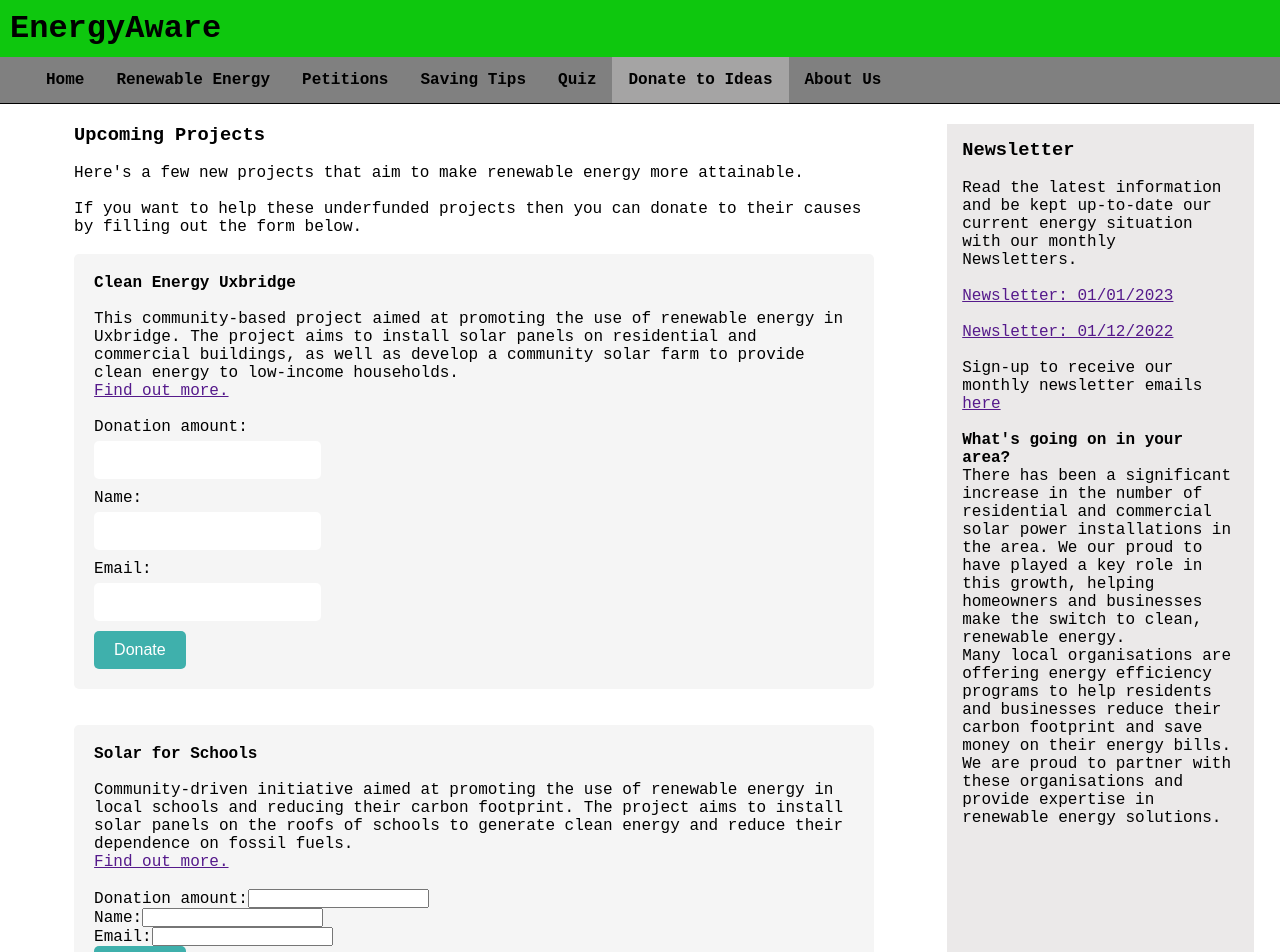
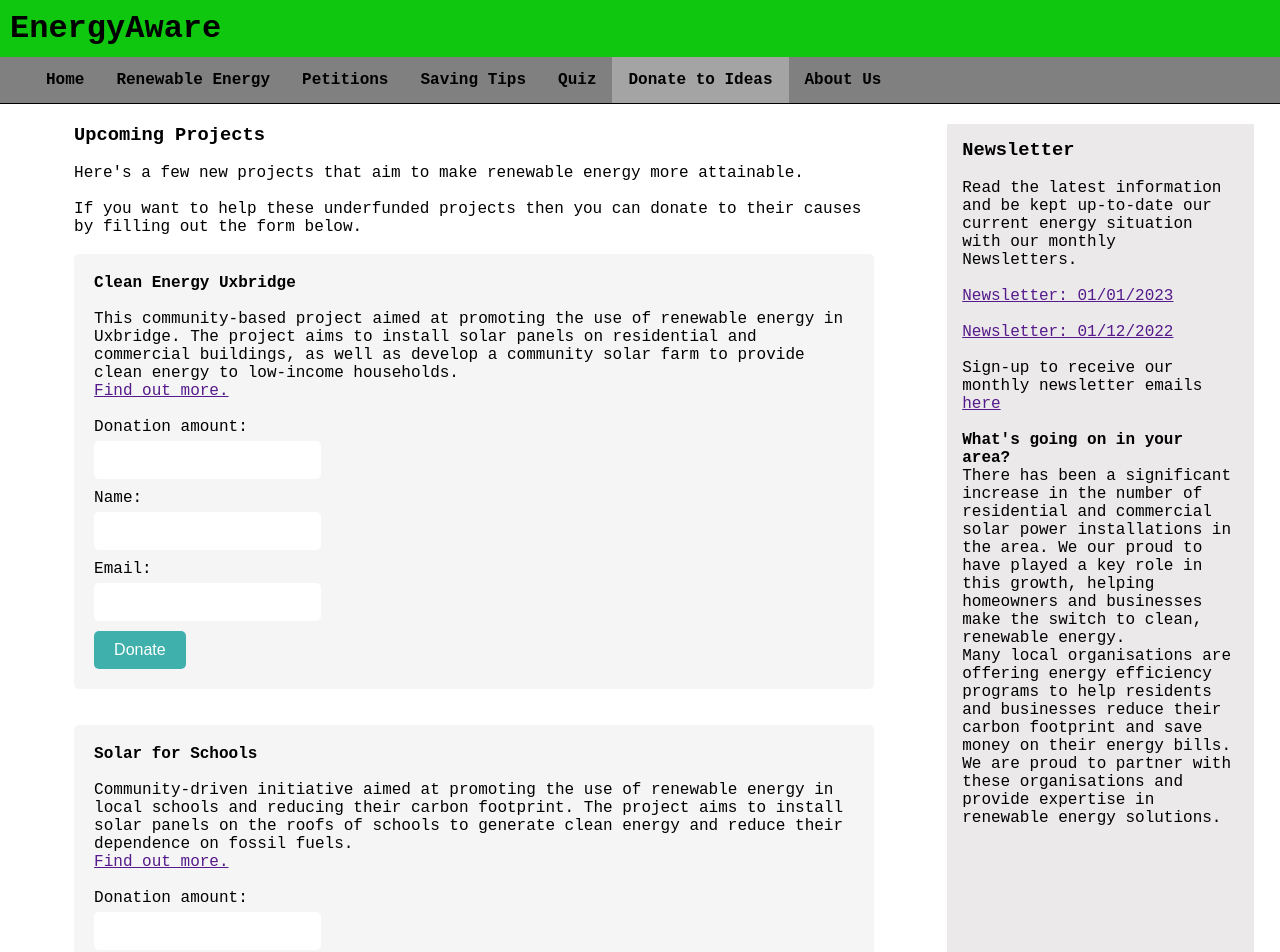
Before and after one commit to TallulahLund/Group46, a React (Create React App) app in the folder testgroupproject/: page /donations in a window 1280 px wide. Shown: the top 952 px of the page. Built offline with nearby package versions, Linux system fonts and the light colour scheme.

Commit message:
fixing styling

```diff
--- a/testgroupproject/src/Pages/Donation.js
+++ b/testgroupproject/src/Pages/Donation.js
@@ -56,15 +56,15 @@ export default function Donation() {
           <p>
             <a href=""/*"https://www.solarforschools.co.uk/" target={_blank}*/ onClick={() => window.open("https://www.solarforschools.co.uk/", "_blank")}>Find out more.</a>
           </p><br/>
-          <form action="http://localhost:3000/donations" method="post">
-            <label htmlFor="amount">Donation amount:</label>
-            <input type="text" id="amount" name="amount" pattern="[0-9]+" title="Please enter a whole number" required />
+          <form id="donationForm" action="http://localhost:3000/donations" method="post">
+            <label className="donationLabel" htmlFor="amount">Donation amount:</label>
+            <input type="text" id="damount" name="amount" pattern="[0-9]+" title="Please enter a whole number" required />
             <br />
-            <label htmlFor="name">Name:</label>
-            <input type="text" id="name" name="name" required />
+            <label className="donationLabel" htmlFor="name">Name:</label>
+            <input type="text" id="dname" name="name" required />
             <br />
-            <label htmlFor="email">Email:</label>
-            <input type="email" id="email" name="email" required />
+            <label className="donationLabel" htmlFor="email">Email:</label>
+            <input type="email" id="demail" name="email" required />
             <br />
             <button type="submit">Donate</button>
           </form>
```
